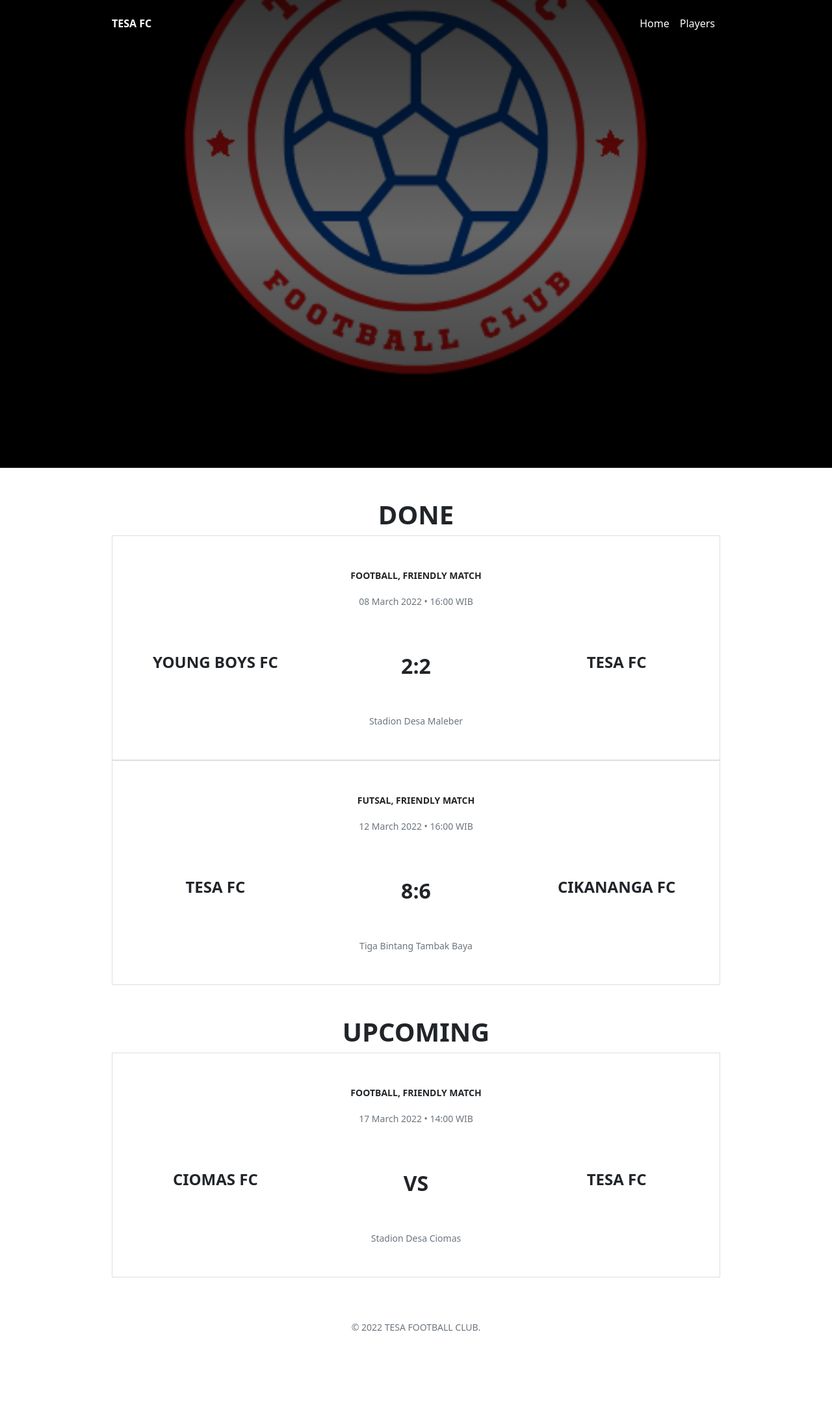
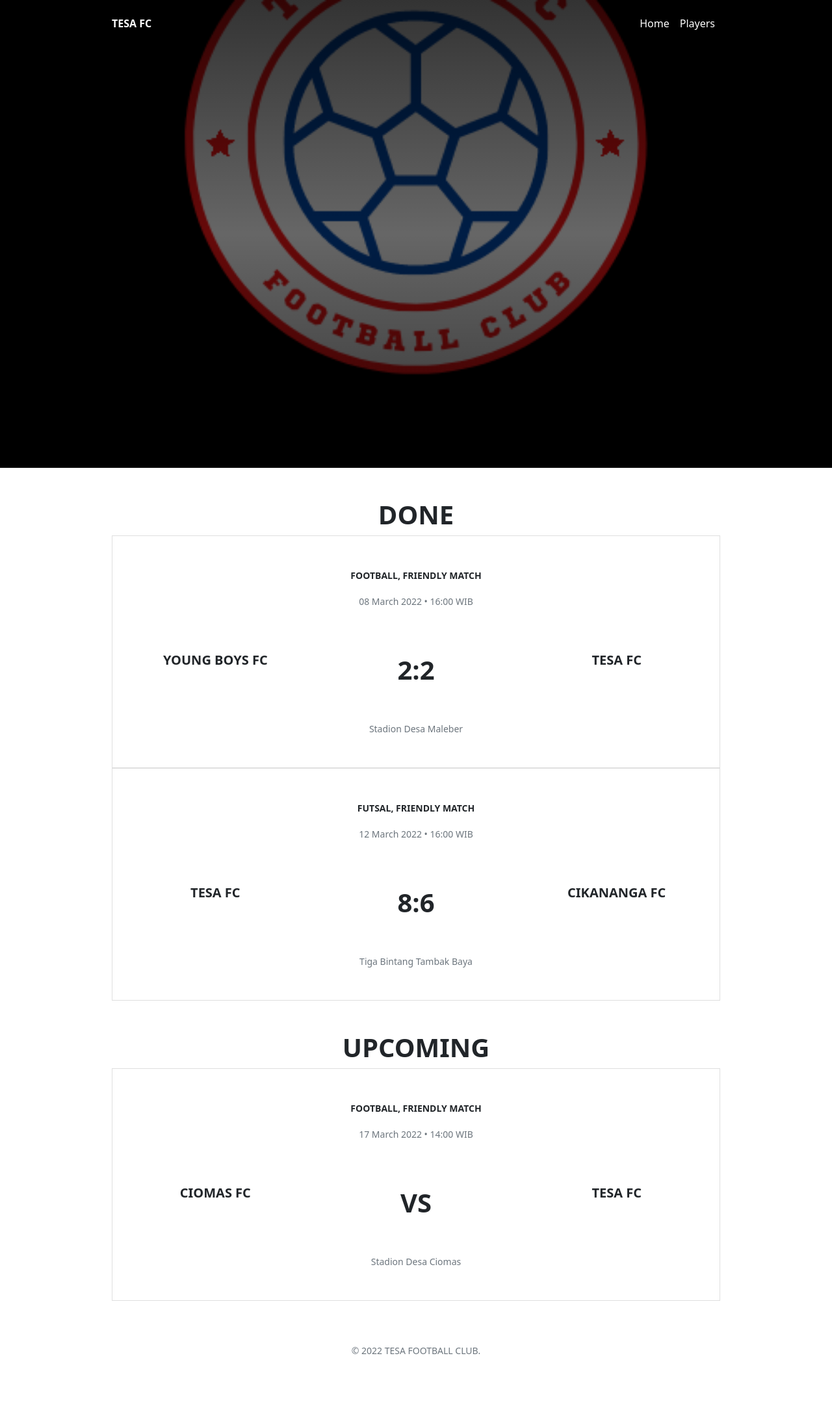
Before and after one commit to tesafc/www2, a Jekyll site: the page built from matches.html, in a window 1280 px wide. Shown: the whole page at 65% size. Built offline with Jekyll 4.4.1, drawn with Linux system fonts in a browser that asks for light colours; before the commit the page ends 2134 px from its top, so only the background shows below that.

Commit message:
Update matches.html

```diff
--- a/matches.html
+++ b/matches.html
@@ -26,13 +26,13 @@ image: /assets/img/logo-4.png
               <div class="text-center text-uppercase fw-bolder">{{ item.away }}</div>
             </div>-->
             <div class="row row-cols-3 text-center text-uppercase fw-bolder py-5">
-              <div class="col fs-4">{{ item.home }}</div>
+              <div class="col fs-5">{{ item.home }}</div>
               {% if item.status == "done" %}
-              <div class="col fs-2">{{ item.result }}</div>
+              <div class="col fs-1">{{ item.result }}</div>
                 {% else %}
-              <div class="col fs-2">vs</div>
+              <div class="col fs-1">vs</div>
               {% endif %}
-              <div class="col fs-4">{{ item.away }}</div>
+              <div class="col fs-5">{{ item.away }}</div>
             </div>
             <p class="card-text text-center text-capitalize text-secondary"><small>{{ item.place }}</small></p>
           </div>
```
